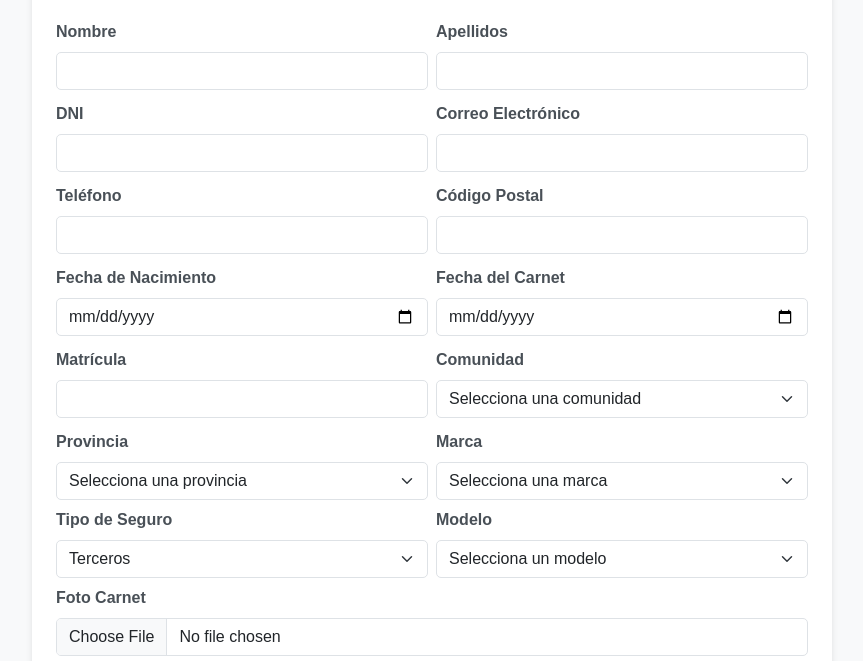
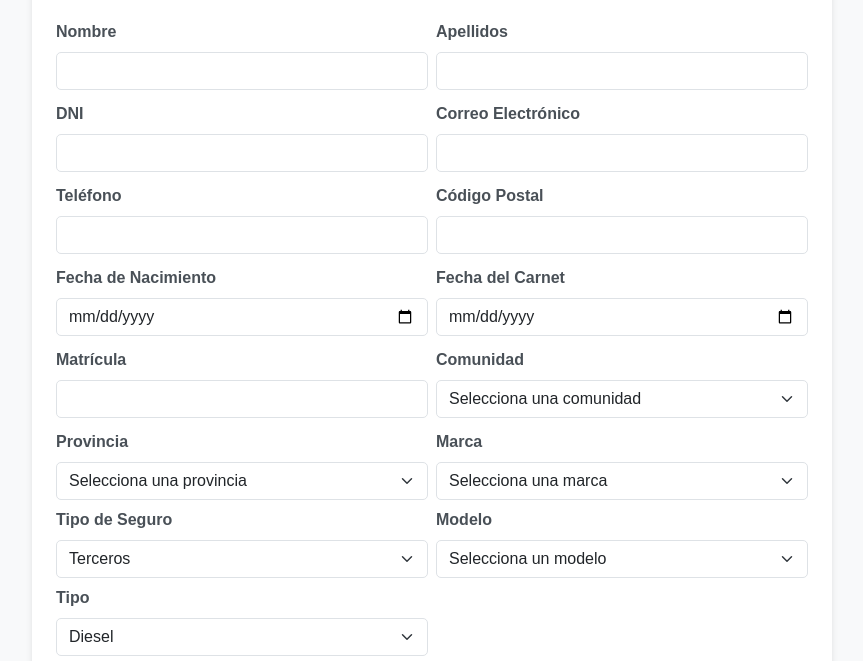
Before and after one commit to jooseeruu/DWEC_RUBENARJONA, a website: page 2ª EVA/Aseguradora/src/Index.html in a window 1280 px wide. Shown: the part 93-754 px from the top of the page, without its empty margins (208-1071 px from the left). Drawn offline with nearby package versions, Linux system fonts and the light colour scheme; no server answers.

Commit message:
añadir selección dinámica de tipo de combustible en el formulario

```diff
--- a/2ª EVA/Aseguradora/src/Index.html
+++ b/2ª EVA/Aseguradora/src/Index.html
@@ -186,6 +186,14 @@
             </select>
           </div>
 
+          <!-- Input: Tipo -->
+          <div class="col-md-6">
+            <label for="tipo" class="form-label">Tipo</label>
+            <select id="tipo" name="tipo" class="form-select" required>
+              <!-- Las opciones serán generadas dinámicamente -->
+            </select>
+          </div>
+
           <!-- Input: Foto Carnet -->
           <div class="col-12">
             <label for="fotoCarnet" class="form-label">Foto Carnet</label>
--- a/2ª EVA/Aseguradora/src/js/objects.js
+++ b/2ª EVA/Aseguradora/src/js/objects.js
@@ -52,3 +52,22 @@ marcaSelect.addEventListener("change", () => {
     modeloSelect.innerHTML = '<option value="">Selecciona un modelo</option>';
   }
 });
+
+document.addEventListener("DOMContentLoaded", () => {
+  const tiposCombustible = [
+    { valor: "diesel", texto: "Diesel" },
+    { valor: "gasolina", texto: "Gasolina" },
+    { valor: "hibrido", texto: "Híbrido" },
+    { valor: "electrico", texto: "Eléctrico" },
+  ];
+
+  const selectTipo = document.getElementById("tipo");
+
+  // Opciones dinámicas
+  tiposCombustible.forEach((tipo) => {
+    const opcion = document.createElement("option");
+    opcion.value = tipo.valor;
+    opcion.textContent = tipo.texto;
+    selectTipo.appendChild(opcion);
+  });
+});
--- a/2ª EVA/Aseguradora/src/js/validations.js
+++ b/2ª EVA/Aseguradora/src/js/validations.js
@@ -218,4 +218,4 @@ function validarFotoJPG() {
   return true;
 }
 // 1 validar todo prevenir inyecciones sql
-// 2 meter tipo de vehiculo
+// 2 echar cuentas tipo de vehiculo
```
